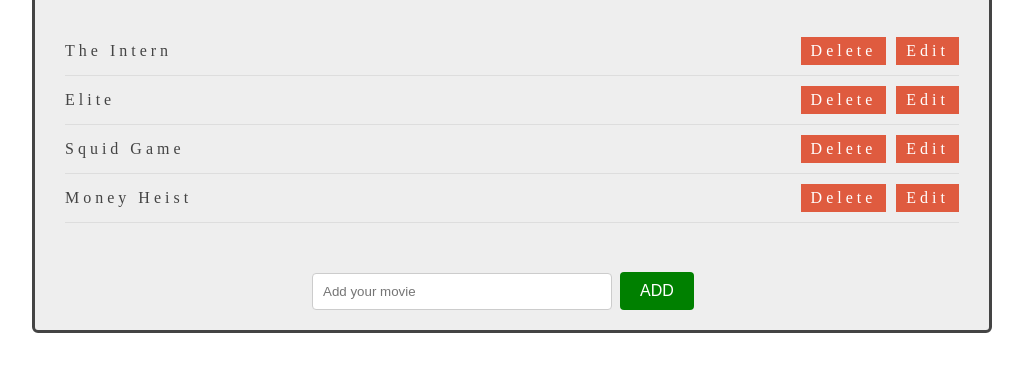
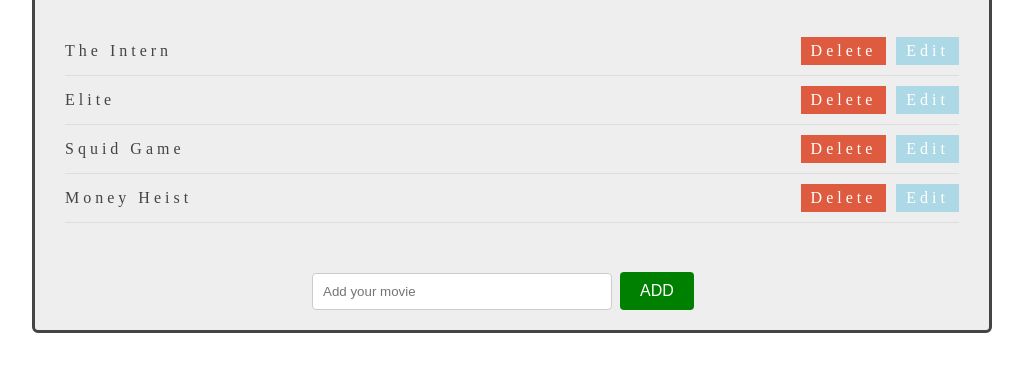
Before and after one commit to puritychela/movie-to-watch, a plain HTML site: page index.html in a window 1280 px wide. Shown: the part 103-474 px from the top of the page, without its empty margins (128-1151 px from the left). Drawn offline with Linux system fonts and the light colour scheme.

Commit message:
changes made

```diff
--- a/styles.css
+++ b/styles.css
@@ -87,14 +87,14 @@
     background-color: darkgreen;
 }
 .edit{
-    background-color: #df5b3f;
+    background-color:lightblue;
     color: #fff;
     border: none;
     padding: 5px 10px;
     cursor: pointer;
 }
 .edit:hover{
-    background: maroon;
+    background: blue;
 }
 
 #movie-list ul li .name,
```
